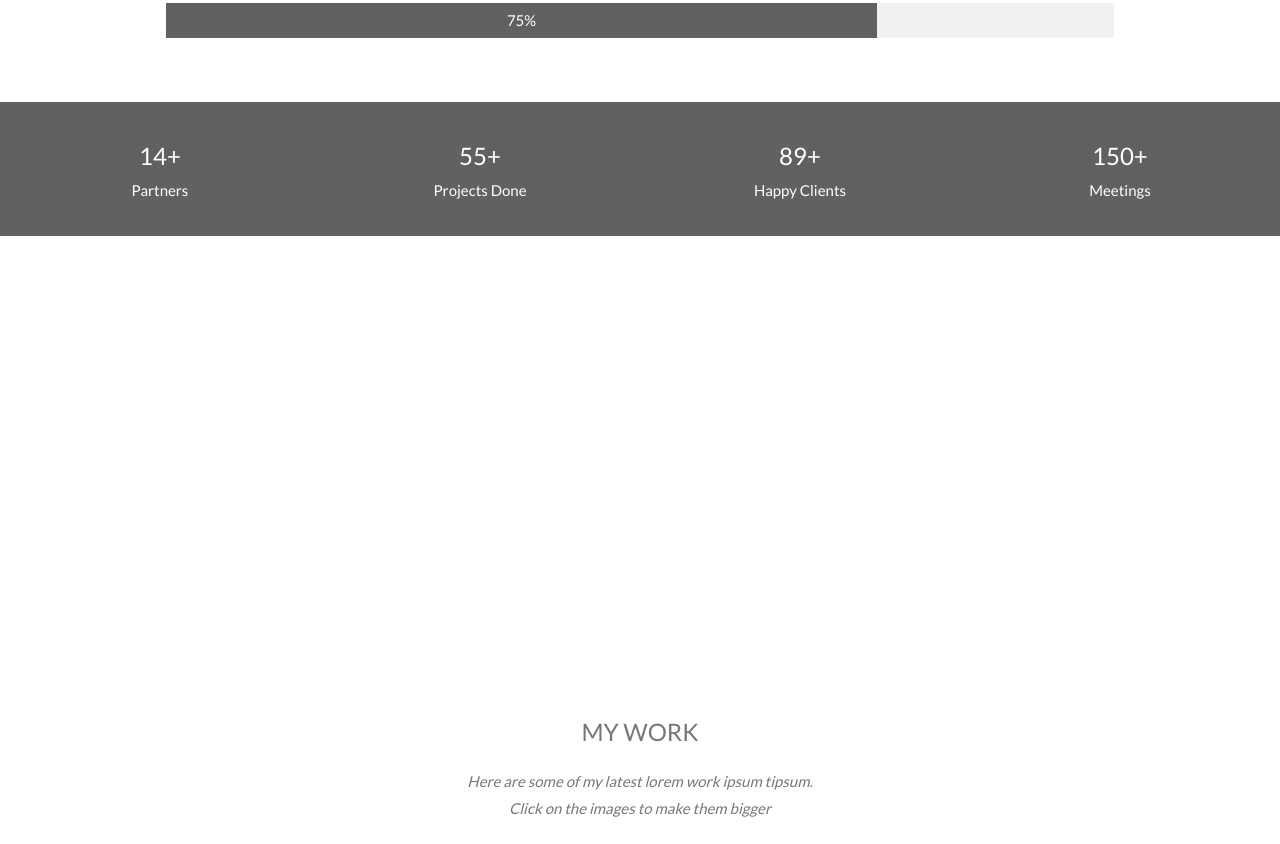
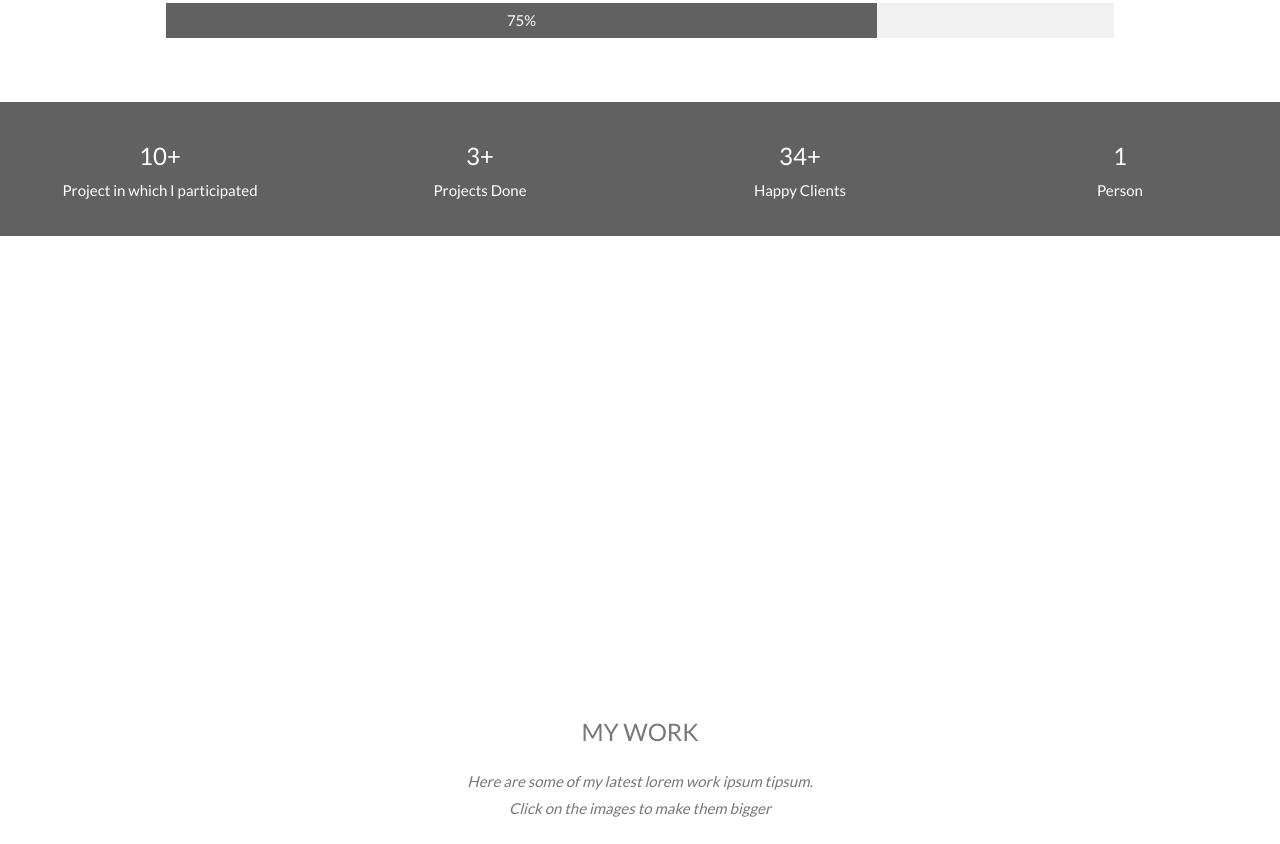
Before and after one commit to CylianL/cylian, a plain HTML site: page index.html in a window 1280 px wide. Shown: the part 1075-1919 px from the top of the page. Drawn offline with nearby package versions, Linux system fonts and the light colour scheme.

Commit message:
Update index.html

```diff
--- a/index.html
+++ b/index.html
@@ -119,20 +119,20 @@ body, html {
 
 <div class="w3-row w3-center w3-dark-grey w3-padding-16">
   <div class="w3-quarter w3-section">
-    <span class="w3-xlarge">14+</span><br>
-    Partners
+    <span class="w3-xlarge">10+</span><br>
+    Project in which I participated
   </div>
   <div class="w3-quarter w3-section">
-    <span class="w3-xlarge">55+</span><br>
+    <span class="w3-xlarge">3+</span><br>
     Projects Done
   </div>
   <div class="w3-quarter w3-section">
-    <span class="w3-xlarge">89+</span><br>
+    <span class="w3-xlarge">34+</span><br>
     Happy Clients
   </div>
   <div class="w3-quarter w3-section">
-    <span class="w3-xlarge">150+</span><br>
-    Meetings
+    <span class="w3-xlarge">1</span><br>
+    Person
   </div>
 </div>
 
```
